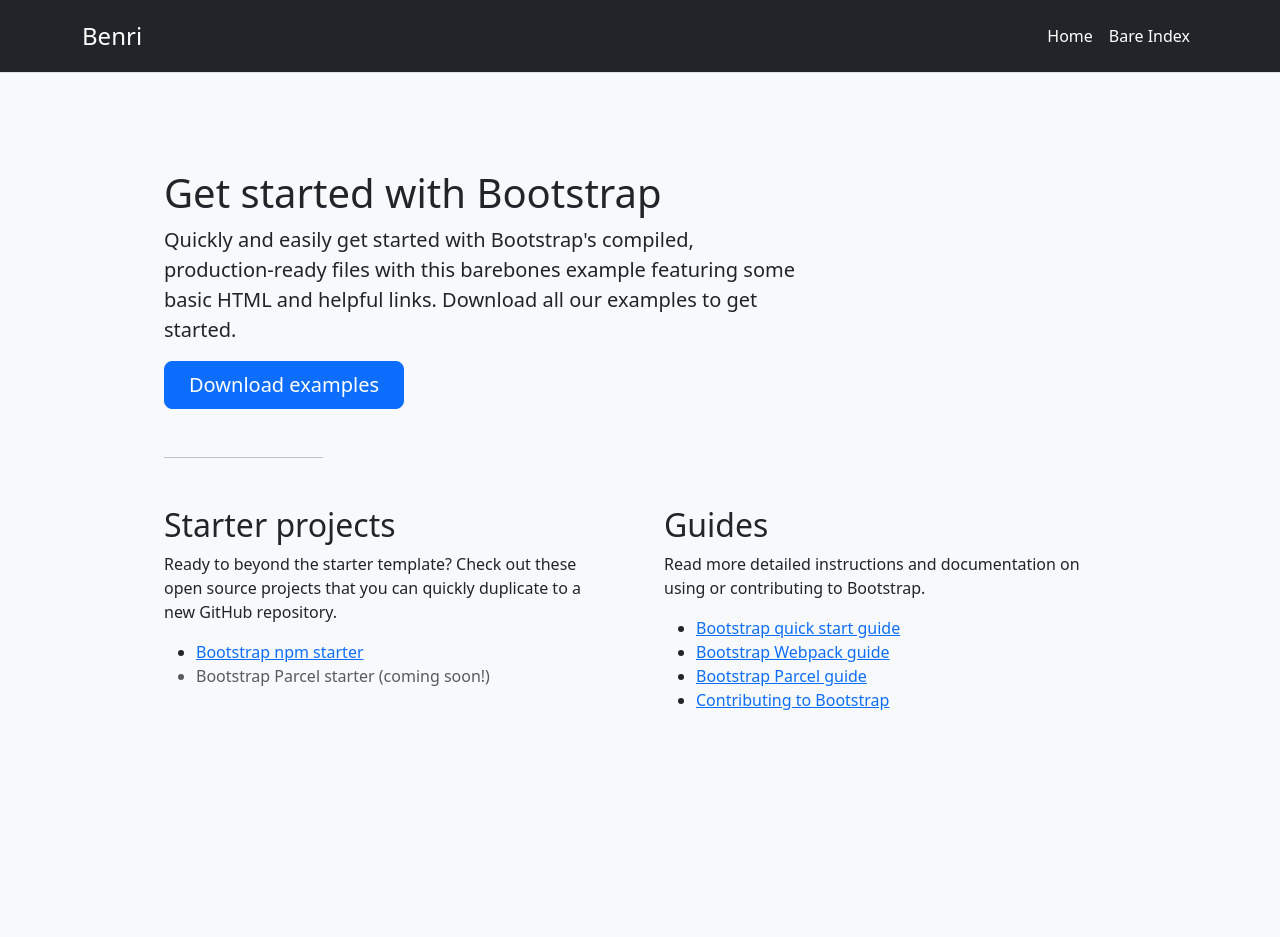
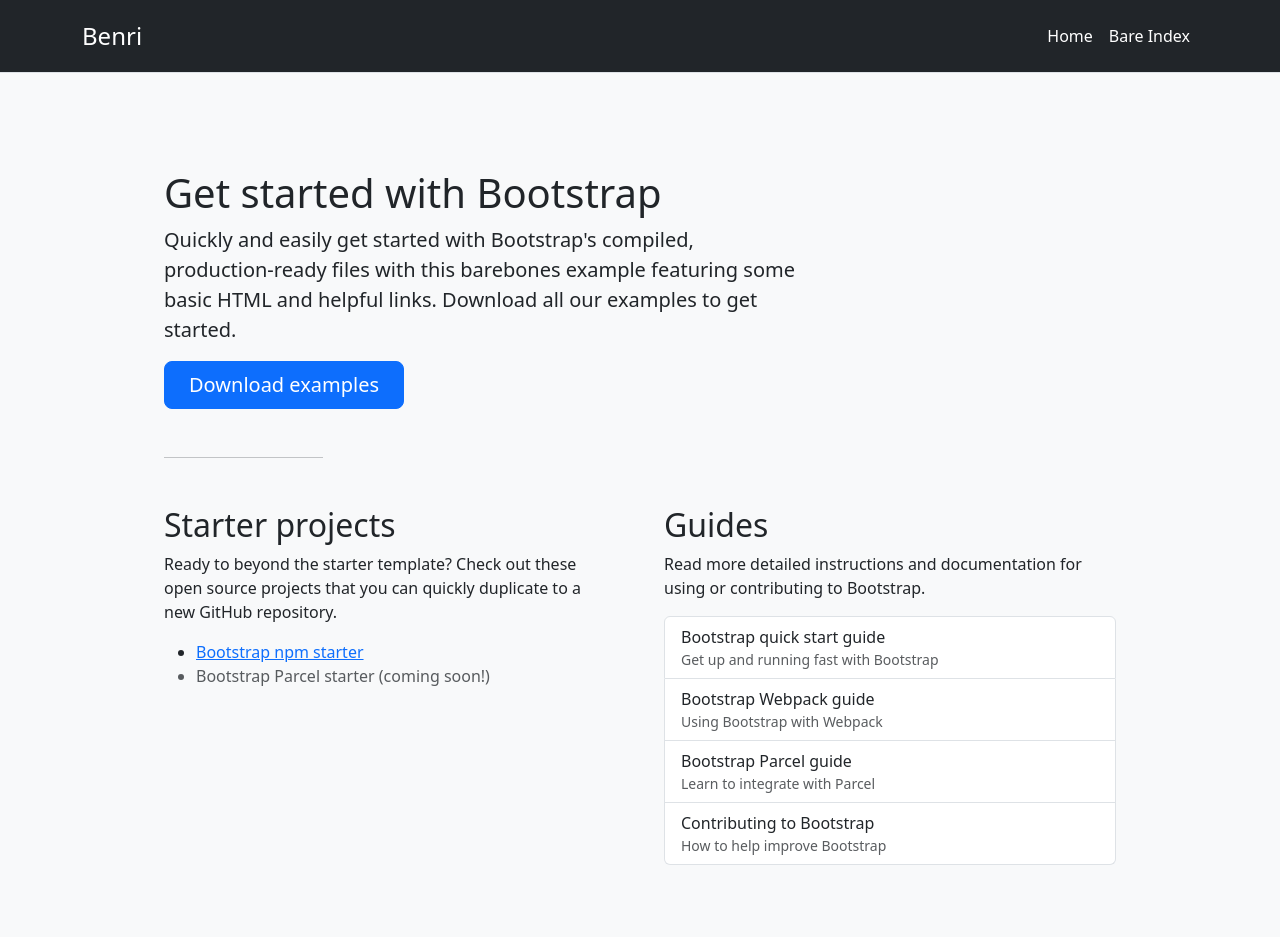
Before and after one commit to RixGpt/benri, a Jekyll site: the page built from index.md, in a window 1280 px wide. Built offline with Jekyll 4.4.1, drawn with Linux system fonts in a browser that asks for light colours; before the commit the page ends 900 px from its top, so only the background shows below that.

Commit message:
Update index.md

```diff
--- a/index.md
+++ b/index.md
@@ -20,15 +20,27 @@
           <li class="text-muted">Bootstrap Parcel starter (coming soon!)</li>
         </ul>
       </div>
-      <div class="col-md-6">
+            <div class="col-md-6">
         <h2>Guides</h2>
-        <p>Read more detailed instructions and documentation on using or contributing to Bootstrap.</p>
-        <ul class="icon-list">
-          <li><a href="/docs/5.0/getting-started/introduction/">Bootstrap quick start guide</a></li>
-          <li><a href="/docs/5.0/getting-started/webpack/">Bootstrap Webpack guide</a></li>
-          <li><a href="/docs/5.0/getting-started/parcel/">Bootstrap Parcel guide</a></li>
-          <li><a href="/docs/5.0/getting-started/build-tools/">Contributing to Bootstrap</a></li>
-        </ul>
+        <p>Read more detailed instructions and documentation for using or contributing to Bootstrap.</p>
+        <div class="list-group">
+          <a href="/docs/5.0/getting-started/introduction/" class="list-group-item list-group-item-action">
+            Bootstrap quick start guide
+            <small class="d-block text-muted">Get up and running fast with Bootstrap</small>
+          </a>
+          <a href="/docs/5.0/getting-started/webpack/" class="list-group-item list-group-item-action">
+            Bootstrap Webpack guide
+            <small class="d-block text-muted">Using Bootstrap with Webpack</small>
+          </a>
+          <a href="/docs/5.0/getting-started/parcel/" class="list-group-item list-group-item-action">
+            Bootstrap Parcel guide
+            <small class="d-block text-muted">Learn to integrate with Parcel</small>
+          </a>
+          <a href="/docs/5.0/getting-started/build-tools/" class="list-group-item list-group-item-action">
+            Contributing to Bootstrap
+            <small class="d-block text-muted">How to help improve Bootstrap</small>
+          </a>
+        </div>
       </div>
     </div>
   </div>
```
